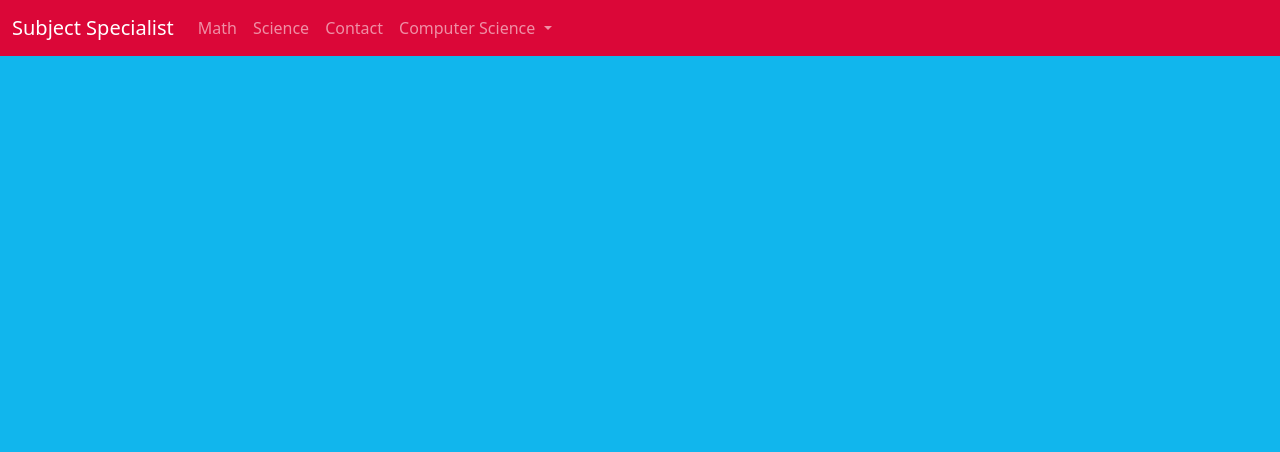
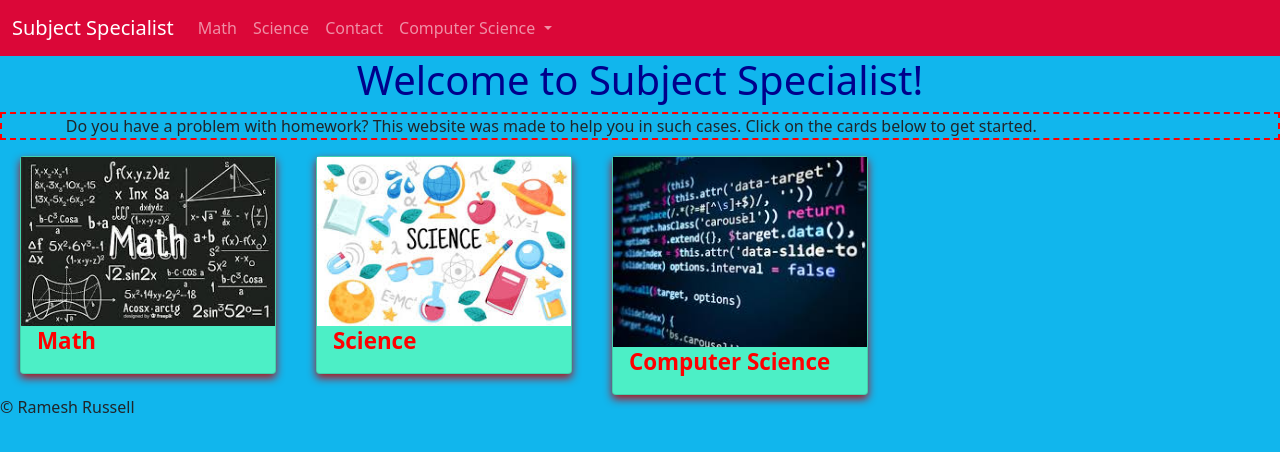
Before and after one commit to rmrfiftynine/P4, a plain HTML site: page index.html in a window 1280 px wide. Drawn offline with nearby package versions, Linux system fonts and the light colour scheme.

Commit message:
relative

```diff
--- a/index.html
+++ b/index.html
@@ -56,30 +56,53 @@ crossorigin="anonymous">
 
 
     </div>
+    </div>
+<main>
+    <h1> Welcome to Subject Specialist!</h1>
+    <p>
+        Do you have a problem with homework? This website was made to help you in such cases.
+        Click on the cards below to get started.
+    </p>
+    <a href="math.html">
+        <div class="card">
+            <img src="media/math.jpeg" alt="Math" >
+            <div class="container">
+                <h4><b>Math</b></h4>
+                <p></p>
 
+            </div>
+        </div>
+    </a>
+    <a href="science.html">
+        <div class="card">
+            <img src="media/science.jpeg" alt="Science" >
+            <div class="container">
+                <h4><b>Science</b></h4>
+                <p></p>
 
+            </div>
+        </div>
+    </a>
+    <a href="cs.html">
+        <div class="card">
+            <img src="media/cs.jpeg" alt="Computer Science" >
+            <div class="container">
+                <h4><b>Computer Science</b></h4>
+                <p></p>
 
-
-
-
-
-
-
-
-
-
-
+            </div>
+        </div>
+    </a>
+</main>
 
     <!-- Javascript Bundle with Popper -->
     <script src="https://cdn.jsdelivr.net/npm/bootstrap@5.0.2/dist/js/bootstrap.bundle.min.js"
     integrity="sha384-MrcW6ZMFYlzcLA8Nl+NtUVF0sA7MsXsP1UyJoMp4YLEuNSfAP+JcXn/tWtIaxVXM"
     crossorigin="anonymous">
     </script>
+    <footer>
+        <p> © Ramesh Russell</p>
+    </footer>
 </body>
 
-
-
-
-
-
 </html>
--- a/style.css
+++ b/style.css
@@ -4,3 +4,48 @@ body{
 div.container-fluid{
     background-color: #db0738;
 }
+main h1{
+    text-align: center;
+    color:darkblue;
+}
+main>p{
+  text-indent: 5%;
+  font-size: 1.25vw;
+  border: dashed red 2px;
+}
+h4{
+  font-size:1.75vw;
+}
+/* Card */
+.card {
+    /* Add shadows to create the "card" effect */
+    box-shadow: 0 4px 8px 0 rgba(200,0,0,0.9);
+    transition: 0.3s;
+    width: 20%;
+    float:left;
+    margin: 0 20px;
+    background-color: rgb(76, 239, 198);
+    position: relative;
+  }
+
+  a>.card{
+    color:red;
+  }
+  /* On mouse-over, add a deeper shadow */
+  .card:hover {
+    box-shadow: 0 8px 16px 0 rgba(0,0,0,0.2);
+  }
+
+  /* Add some padding inside the card container */
+  .container {
+    padding: 2px 16px;
+  }
+  .card img{
+    width:100%;
+    height:100%;
+
+
+  }
+  footer{
+    clear:left;
+  }
```
Also changed, not shown: media/cs.jpeg (added), media/math.jpeg (added), media/science.jpeg (added), 2 other files.
